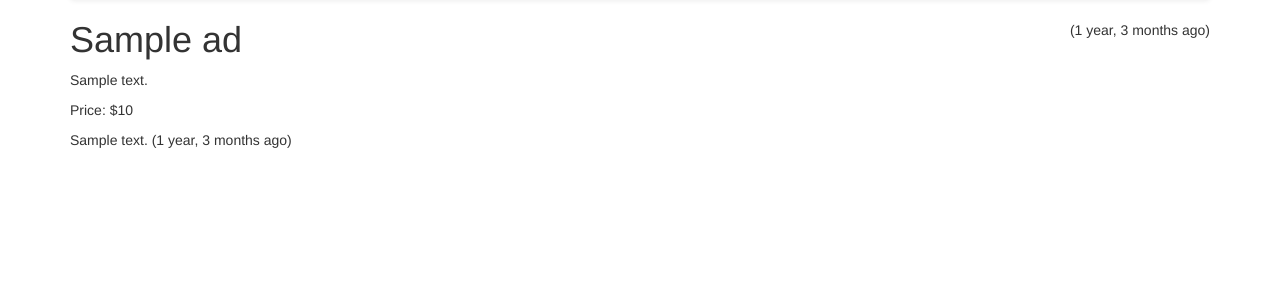
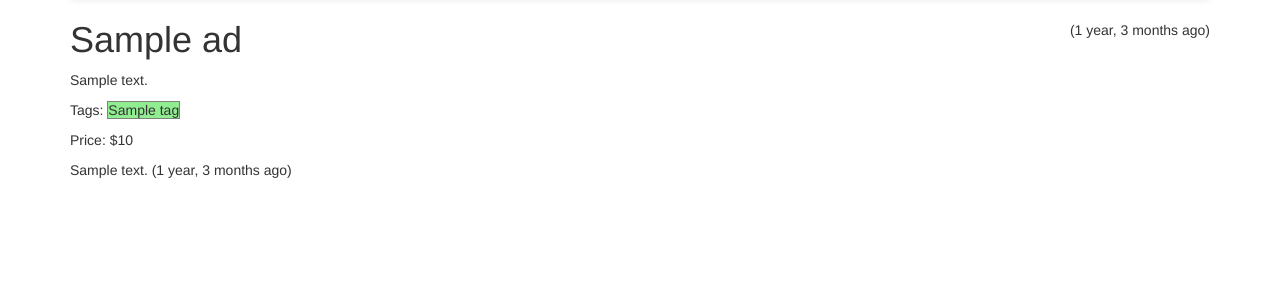
Before and after one commit to lab-peng/django4everybody, a Django app: template ads/templates/ads/ad_detail.html in a window 1280 px wide. Shown: the part 52-352 px from the top of the page. Run offline with Django 3.2, Linux system fonts and the light colour scheme; the template is opened without the code that fills it: most values are stand-ins (such as "Sample title", 1, 10 or a date in 2020); some libraries are stand-ins or nearby versions.

Commit message:
tags ready

```diff
--- a/ads/forms.py
+++ b/ads/forms.py
@@ -18,7 +18,7 @@ class CreateForm(forms.ModelForm):
     # Hint: this will need to be changed for use in the ads application :)
     class Meta:
         model = Ad
-        fields = ['title', 'price', 'text', 'picture']  # Picture is manual
+        fields = ['title', 'price', 'text', 'tags', 'picture']  # Picture is manual
 
     # Validate the size of the picture
     def clean(self):
@@ -42,6 +42,7 @@ class CreateForm(forms.ModelForm):
 
         if commit:
             instance.save()
+            self.save_m2m()
 
         return instance
 
--- a/ads/models.py
+++ b/ads/models.py
@@ -1,6 +1,7 @@
 from django.db import models
 from django.core.validators import MinLengthValidator
 from django.conf import settings
+from taggit.managers import TaggableManager
 
 class Ad(models.Model) :
     title = models.CharField(
@@ -18,6 +19,8 @@ class Ad(models.Model) :
 
     favorites = models.ManyToManyField(settings.AUTH_USER_MODEL,
         through='Fav', related_name='favorite_ads')
+
+    tags = TaggableManager(blank=True)
 
     # Shows up in the admin list
     def __str__(self):
--- a/ads/templates/ads/ad_detail.html
+++ b/ads/templates/ads/ad_detail.html
@@ -34,6 +34,13 @@
     onclick="document.getElementById('overlay').style.display = 'block';">
 {% endif %}
 <p>{{ ad.text }}</p>
+{% if ad.tags.all %}
+<p>Tags:
+  {% for tag in ad.tags.all %}
+  <span style="border:1px grey solid; background-color: LightGreen;">{{ tag }}</span>
+  {% endfor %}
+</p>
+{% endif %}
 
 <p>Price: ${{ ad.price }}</p>
 
--- a/ads/views.py
+++ b/ads/views.py
@@ -70,6 +70,7 @@ class AdCreateView(LoginRequiredMixin, View):
         pic = form.save(commit=False)
         pic.owner = self.request.user
         pic.save()
+        form.save_m2m()
         return redirect(self.success_url)
 
 
@@ -91,8 +92,12 @@ class AdUpdateView(LoginRequiredMixin, View):
             ctx = {'form': form}
             return render(request, self.template_name, ctx)
 
+        # pic = form.save(commit=False)
+        # pic.save()
         pic = form.save(commit=False)
+        pic.owner = self.request.user
         pic.save()
+        form.save_m2m()
 
         return redirect(self.success_url)
 
--- a/mysite/settings.py
+++ b/mysite/settings.py
@@ -42,6 +42,7 @@ INSTALLED_APPS = [
     'crispy_forms',
     'django.contrib.humanize',
     'social_django',
+    'taggit',
 
     'django.contrib.admin',
     'django.contrib.auth',
```
Also changed, not shown: db.sqlite3.
